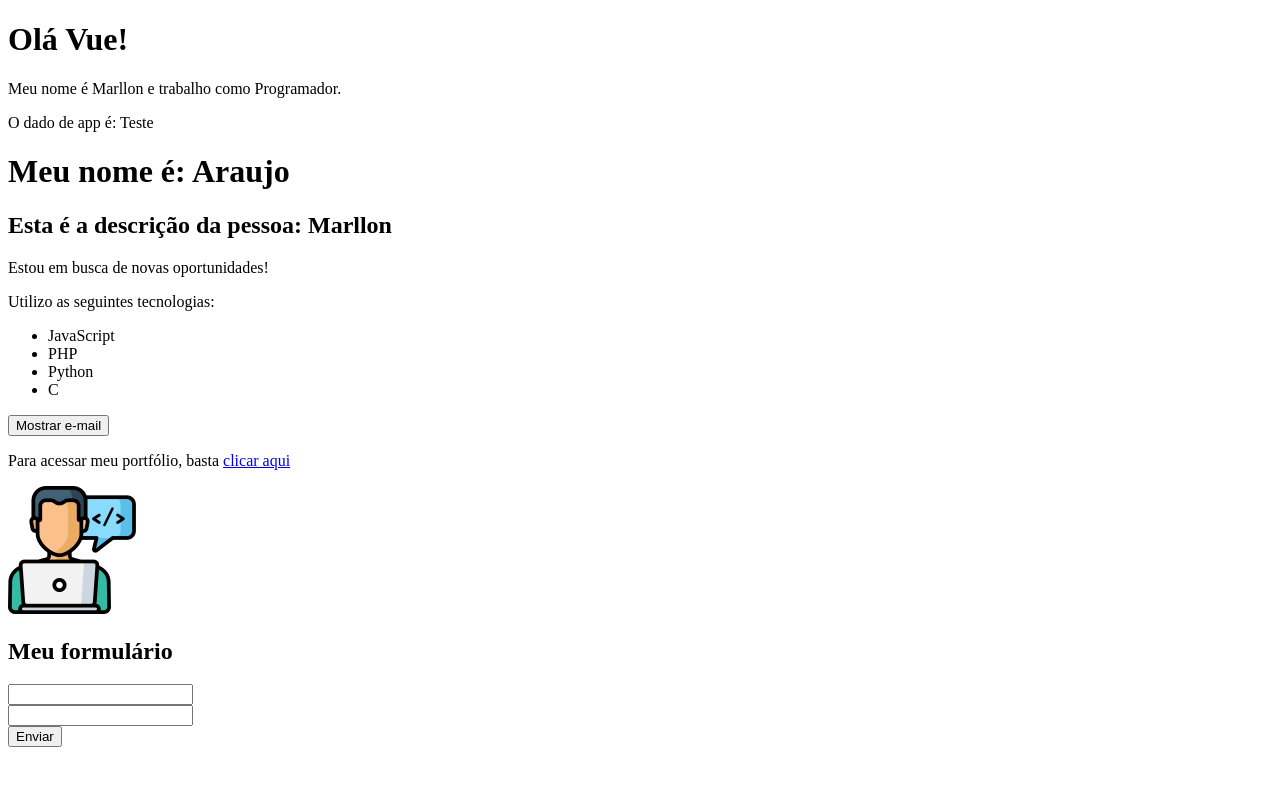
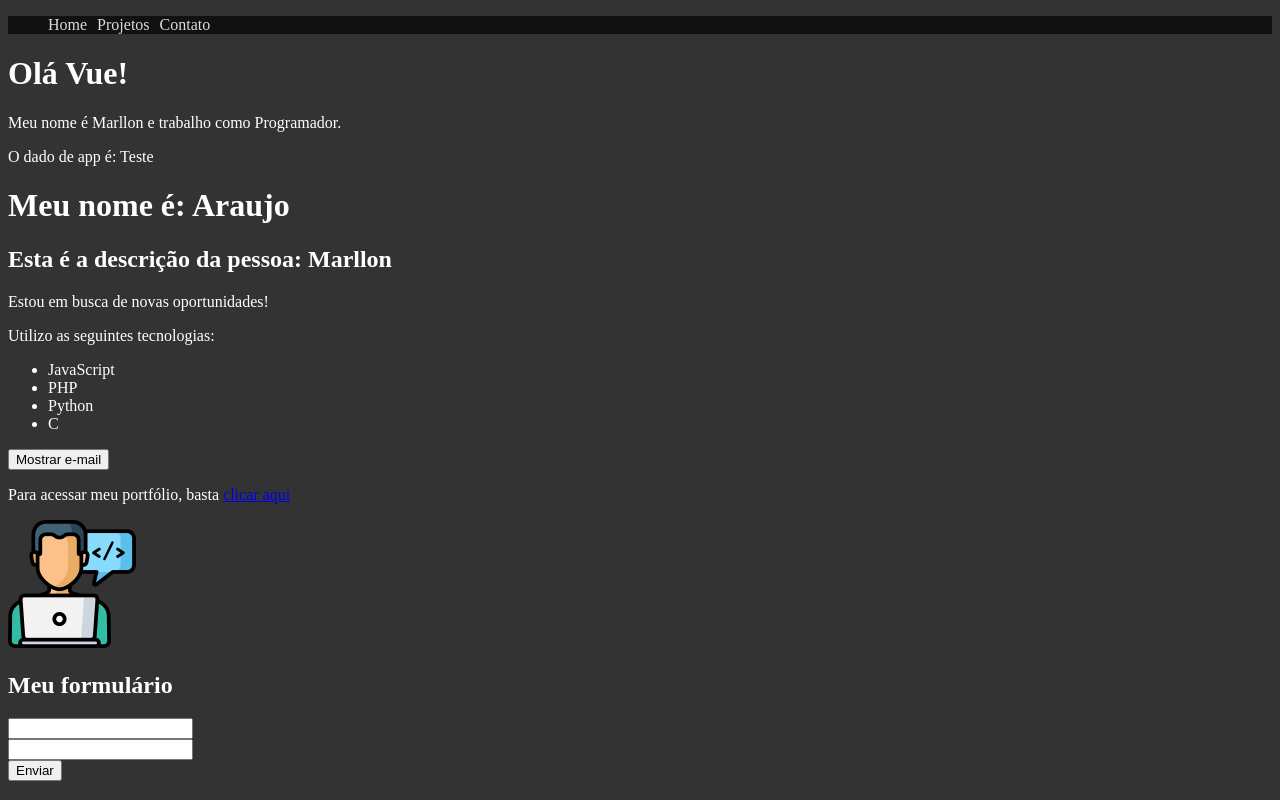
Before and after one commit to marllon2004/vue3, a Vue app in the folder 2_projeto_vue/: page / in a window 1280 px wide. Built offline with nearby package versions, Linux system fonts and the light colour scheme.

Commit message:
CSS Scoped e global

```diff
--- a/2_projeto_vue/src/App.vue
+++ b/2_projeto_vue/src/App.vue
@@ -1,5 +1,6 @@
 <template>
   <div>
+    <Header />
     <PrimeiroComponente />
     <p>O dado de app é: {{ testando }}</p>
     <LifeCycle />
@@ -8,6 +9,7 @@
 </template>
 
 <script>
+import Header from './components/Header.vue'
 import LifeCycle from './components/LifeCycle.vue'
 import Pessoa from './components/Pessoa.vue'
 import PrimeiroComponente from './components/PrimeiroComponente.vue'
@@ -17,7 +19,8 @@
     components: {
       PrimeiroComponente,
       LifeCycle,
-      Pessoa
+      Pessoa,
+      Header
     },
     data() {
       return {
@@ -26,3 +29,10 @@
     }
   }
 </script>
+
+<style>
+  body {
+    background-color: #333;
+    color: #FFF
+  }
+</style>
--- /dev/null
+++ b/2_projeto_vue/src/components/Header.vue
@@ -0,0 +1,35 @@
+<template>
+    <ul>
+        <li><a href="#">Home</a></li>
+        <li><a href="#">Projetos</a></li>
+        <li><a href="#">Contato</a></li>
+    </ul>
+</template>
+
+<script>
+    export default {
+        name: 'Header'
+    }
+</script>
+
+<style scoped>
+    ul {
+        list-style: none;
+        display: flex;
+        background-color: #111;
+    }
+
+    li {
+        margin-right: 10px;
+    }
+
+    a {
+        color: #DDD;
+        text-decoration: none;
+        transition: .5s;
+    }
+
+    a:hover {
+        color:chartreuse;
+    }
+</style>
```
